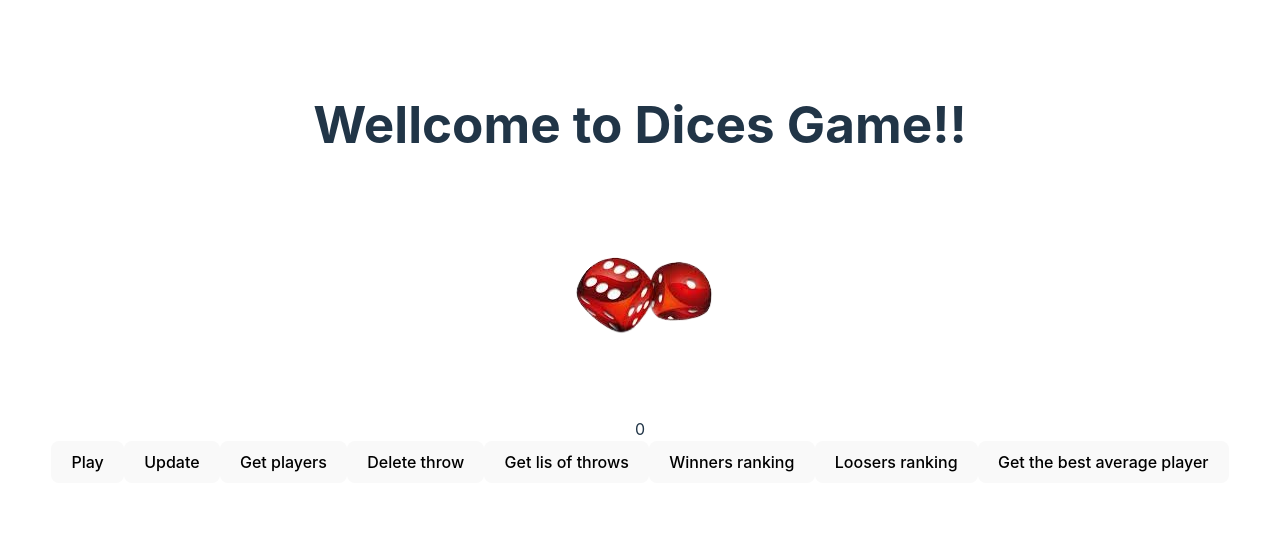
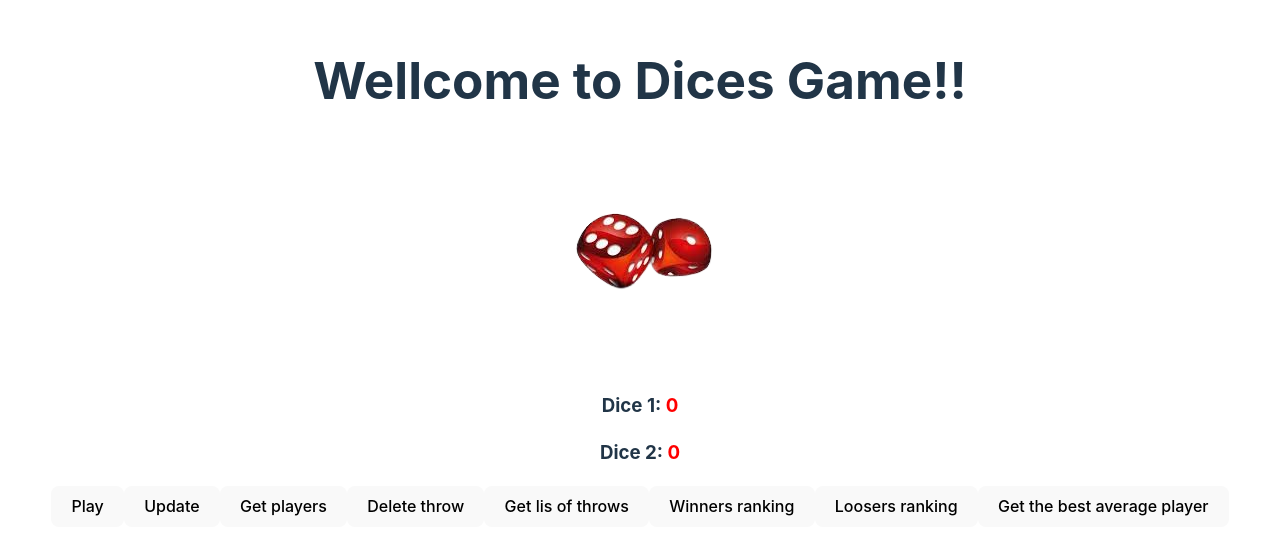
Before and after one commit to dices-api-organization/dices-api-organized, a React (Vite) app in the folder src/dices/infrastructure/front/: page /play in a window 1280 px wide. Shown: the part 128-682 px from the top of the page. Built offline with nearby package versions, Linux system fonts and the light colour scheme.

Commit message:
Logical play ready

```diff
--- a/src/dices/infrastructure/front/src/components/Play.tsx
+++ b/src/dices/infrastructure/front/src/components/Play.tsx
@@ -1,24 +1,35 @@
 import { useState } from "react"
 
 export const Play = () => {
-    const [dice, setDice] = useState(0)
+    const [dice1, setDice1] = useState(0)
+    const [dice2, setDice2] = useState(0)
+
+    let allThrows = [{}]
+    let arrDice:number[] = []
     const handlePlay = () => {
         let i = 0;
-        setDice(0);
 
         while(i < 2){
-            let rand = 0;
-            rand = Math.floor((Math.random() * 6) + 1)
-            setDice(dice + rand)
-            console.log(dice)
+            const rand = () => Math.floor((Math.random() * 6) + 1)
+            arrDice[i] = rand()
+            console.log(i, arrDice[i])
             i++;
         }
-        return dice
+        const newThrow = {
+            dice1: arrDice[0],
+            dice2: arrDice[1]
+        }
+        setDice1(arrDice[0])
+        setDice2(arrDice[1])
+        allThrows.push(newThrow)
+        console.log(allThrows)
     }
 
     return(
         <>
-            {dice}
+            <h3>Dice 1: <span>{dice1} </span>  </h3>
+            <h3>Dice 2: <span>{dice2}</span></h3>
+            {dice1 + dice2 == 7 && <h1><span>Winner</span></h1>}
             <nav>
                 <button onClick={handlePlay}>Play</button>
                 <button>Update</button>
```
